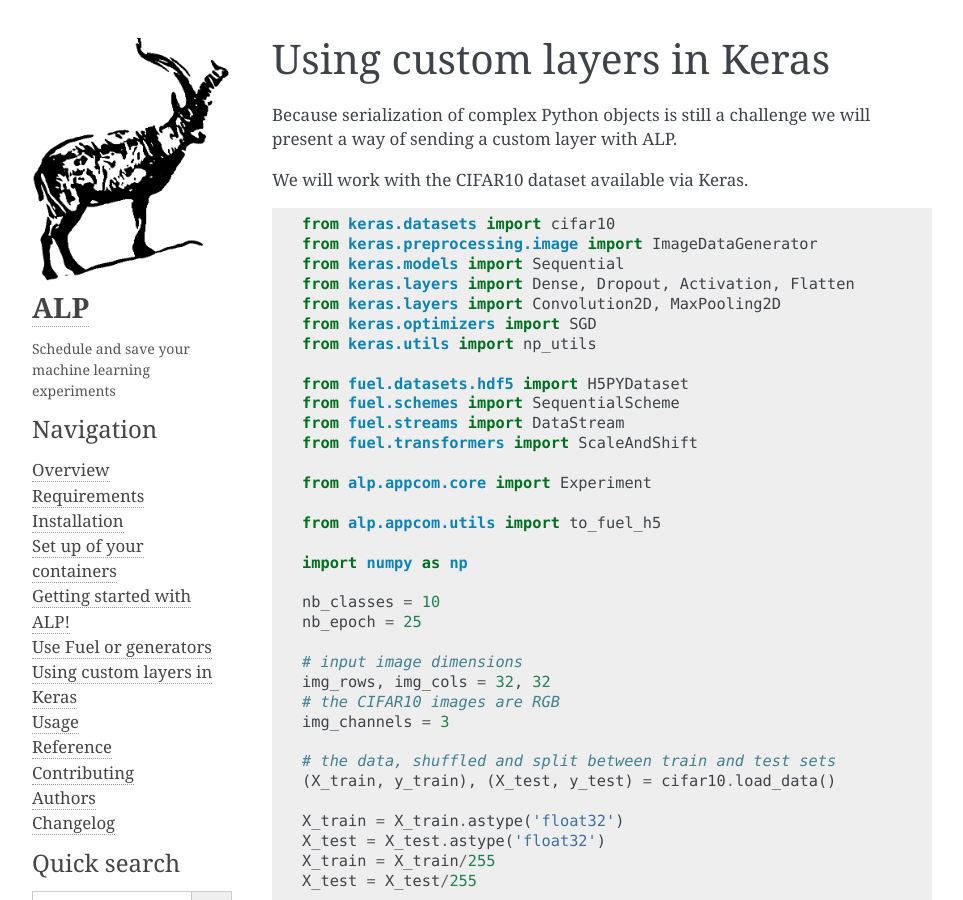
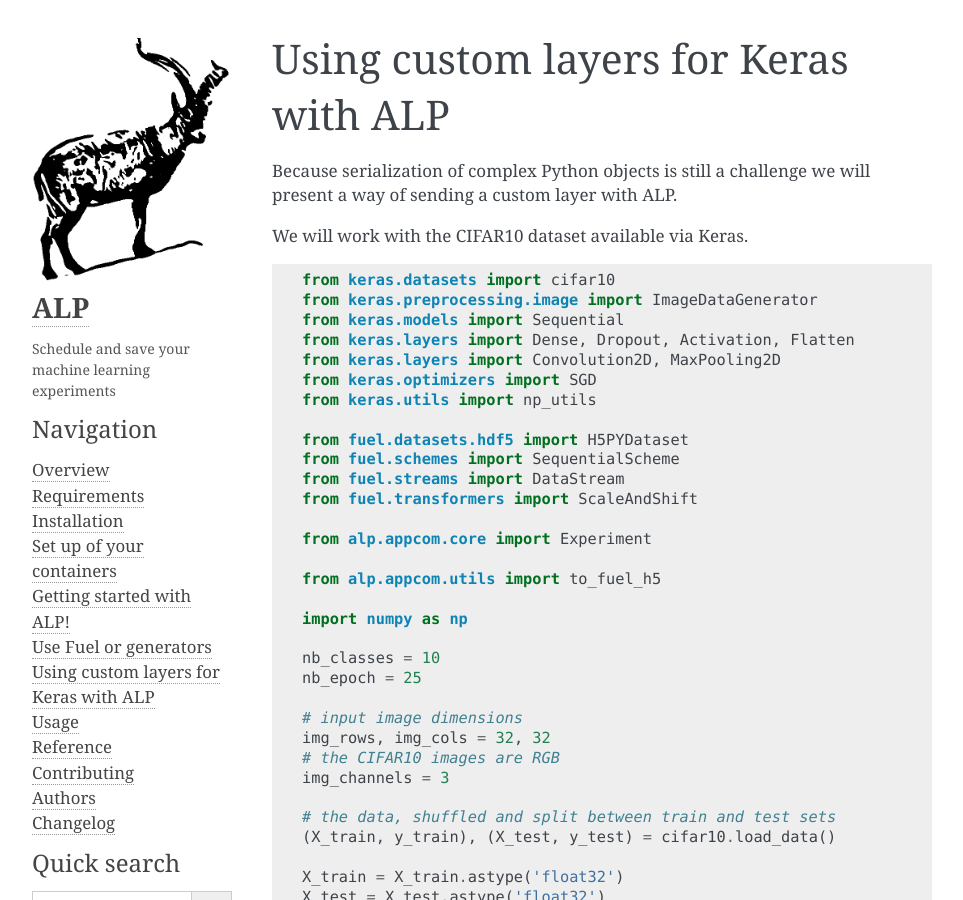
Before and after one commit to tboquet/python-alp, a Sphinx documentation site: the page built from docs/customobjects.rst, in a window 1280 px wide and 900 px high. Shown: the whole window, without its empty margins (148-1111 px from the left). Built offline with Sphinx 7.4.7, drawn with Linux system fonts in a browser that asks for light colours.

Commit message:
* customobjects title

```diff
--- a/docs/customobjects.rst
+++ b/docs/customobjects.rst
@@ -1,6 +1,6 @@
-============================
-Using custom layers in Keras
-============================
+======================================
+Using custom layers for Keras with ALP
+======================================
 
 Because serialization of complex Python objects is still a challenge we will present a way of sending a custom layer with ALP.
 
```
